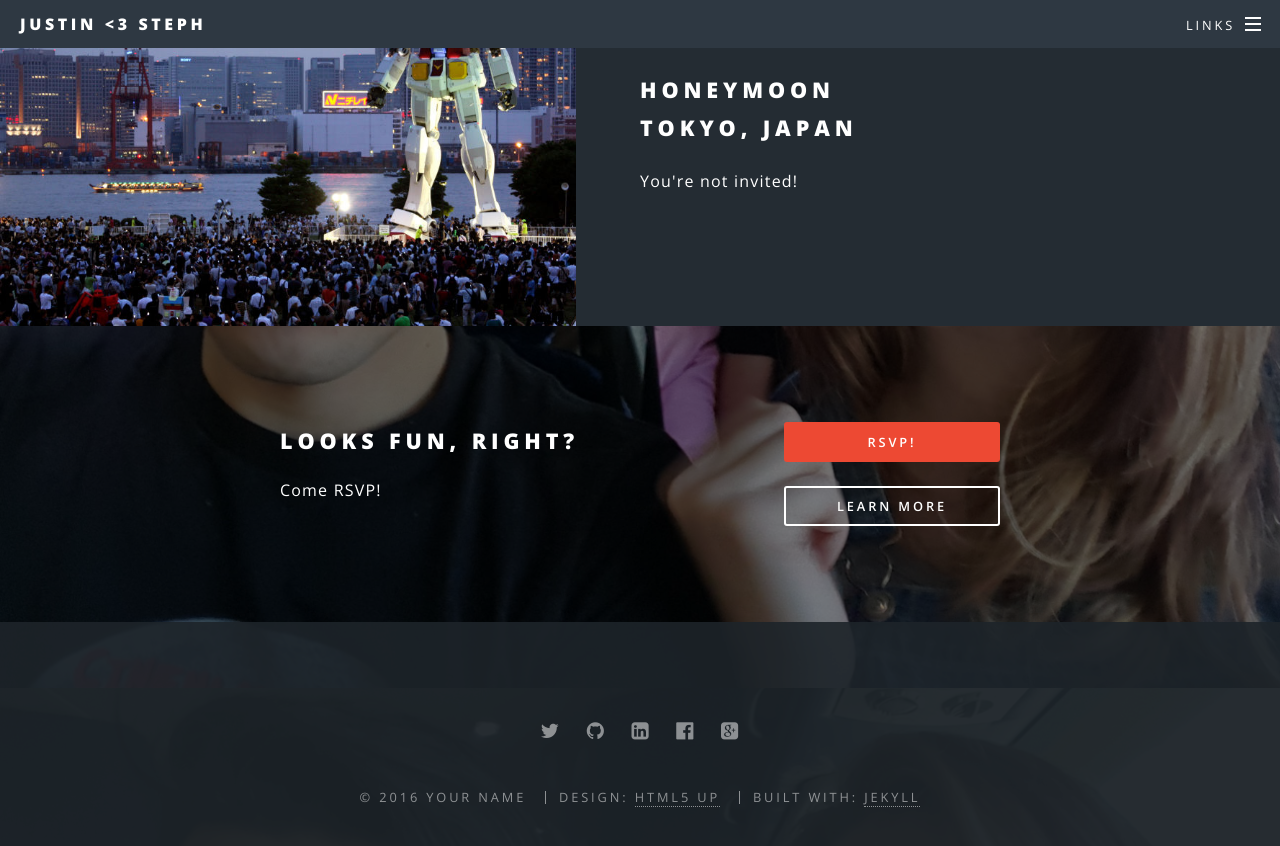
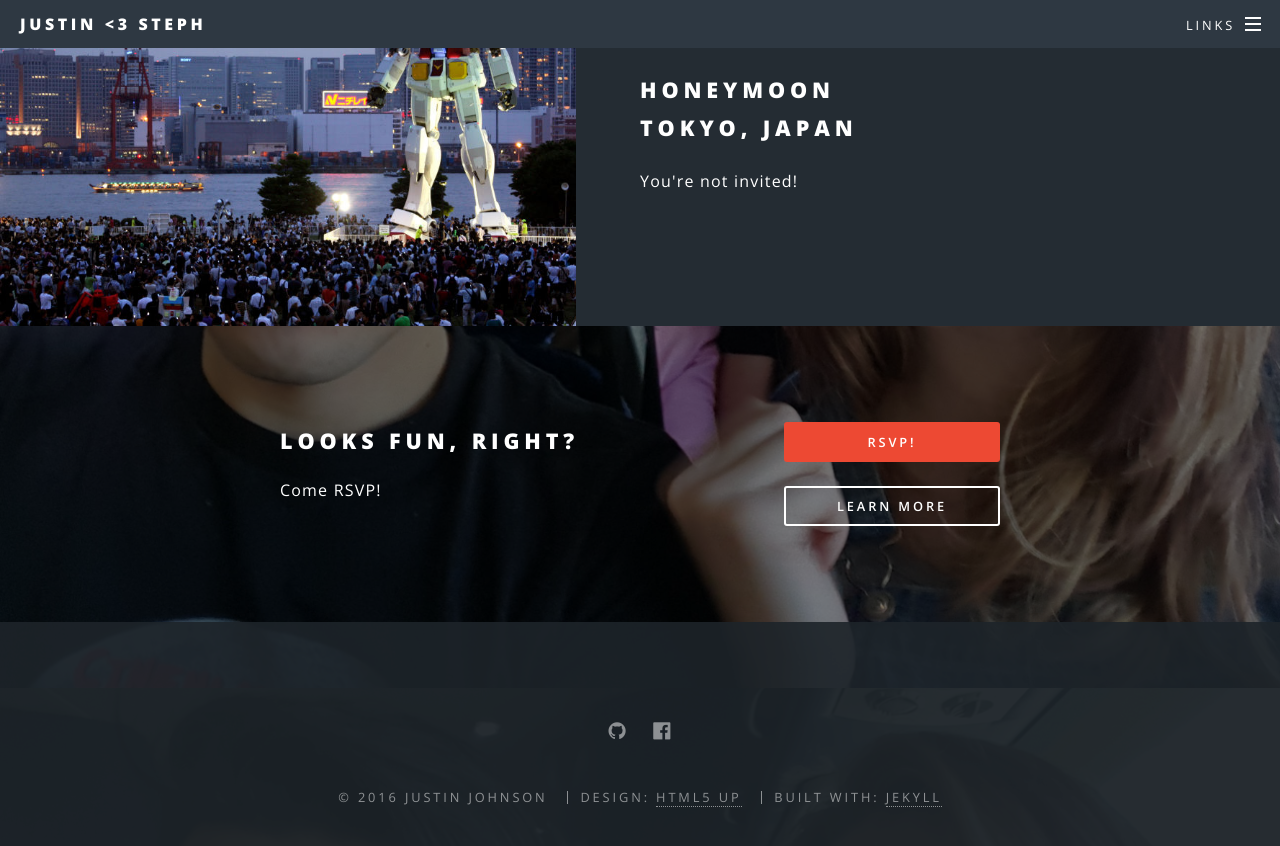
Before and after one commit to JohnsonWedding/JohnsonWedding.github.io, a Jekyll site: the page built from index.html, in a window 1280 px wide and 900 px high, scrolled down 2192 px. Shown: the top 846 px of the window. Built offline with Jekyll 4.4.1, drawn with Linux system fonts in a browser that asks for light colours.

Commit message:
Fixing config stuff like social media, name, etc

```diff
--- a/_config.yml
+++ b/_config.yml
@@ -5,17 +5,14 @@
 title: Justin <3 Steph
 description: |
   Do the thing or don't
-owner: Your Name # or company name
+owner: Justin Johnson # or company name
 first_published: 2016 # if migrating another site, the year of your first publish
-email: your-email@domain.com
+email: jwj019@gmail.com
 baseurl: "" # the subpath of your site, e.g. /blog
-url: "http://yourdomain.com" # the base hostname & protocol for your site
+url: "http://justinlovessteph.com" # the base hostname & protocol for your site
 social:
-  twitter: https://twitter.com/<username>
-  github: https://github.com/<username>
-  linkedin-square: https://linkedin.com/in/<username>
-  facebook-official: https://facebook.com/<username>
-  google-plus-square: https://plus.google.com/u/0/+<username>
+  github: https://github.com/JohnsonWedding
+  facebook-official: https://facebook.com/diskoo
   #email: /contact/
   #flickr:
   #instagram:
```
